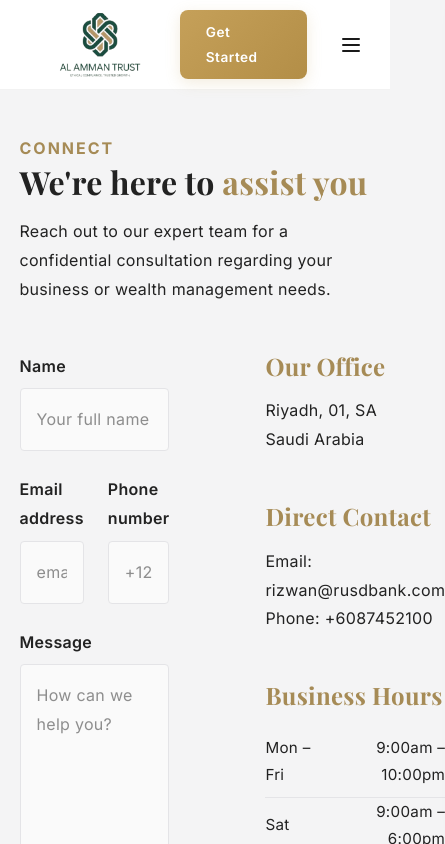
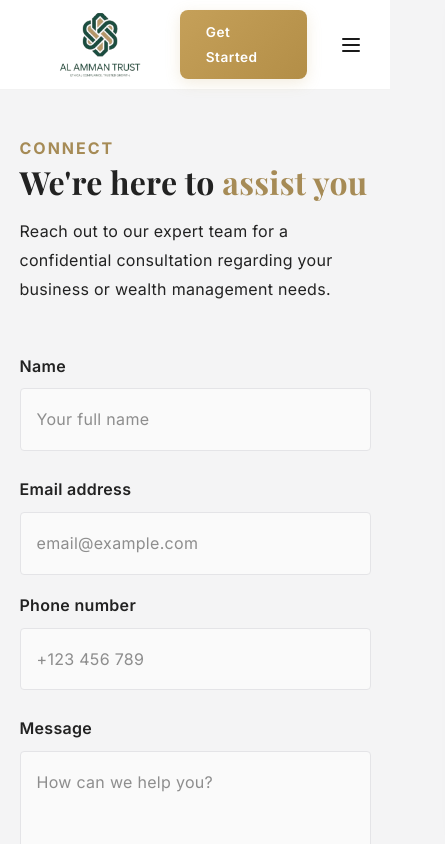
Before and after one commit to ghayas110/alamantrustlltd, a Next.js app: page /contact in a window 390 px wide. Shown: the top 844 px of the page, 445 px wide, since content can reach past the window. Built offline with nearby package versions, Linux system fonts and the light colour scheme; a web font is replaced by a local one.

Commit message:
feat: Implement responsive styling for the contact page using CSS modules.

```diff
--- /dev/null
+++ b/app/contact/contact.module.css
@@ -0,0 +1,39 @@
+.contactSection {
+    padding: var(--section-padding);
+}
+
+.mainGrid {
+    display: grid;
+    grid-template-columns: 1.5fr 1fr;
+    gap: 6rem;
+}
+
+.formGrid {
+    display: grid;
+    grid-template-columns: 1fr 1fr;
+    gap: 1.5rem;
+}
+
+@media (max-width: 1024px) {
+    .mainGrid {
+        grid-template-columns: 1fr;
+        gap: 4rem;
+    }
+}
+
+@media (max-width: 768px) {
+    .formGrid {
+        grid-template-columns: 1fr;
+        gap: 1rem;
+    }
+
+    .contactSection {
+        padding: 4rem 5%;
+    }
+}
+
+@media (max-width: 480px) {
+    .mainGrid {
+        gap: 3rem;
+    }
+}
--- a/app/contact/page.tsx
+++ b/app/contact/page.tsx
@@ -1,5 +1,6 @@
 import Reveal from "@/components/Reveal";
 import type { Metadata } from "next";
+import styles from "./contact.module.css";
 
 export const metadata: Metadata = {
     title: 'Contact | Al Aman Trust',
@@ -7,7 +8,7 @@ export const metadata: Metadata = {
 
 export default function Contact() {
     return (
-        <section className="section">
+        <section className={styles.contactSection}>
             <div className="section-header">
                 <Reveal>
                     <span className="gold" style={{ textTransform: 'uppercase', letterSpacing: '2px', fontWeight: '700' }}>Connect</span>
@@ -16,14 +17,14 @@ export default function Contact() {
                 </Reveal>
             </div>
 
-            <div className="grid" style={{ gridTemplateColumns: '1.5fr 1fr', gap: '6rem' }}>
+            <div className={styles.mainGrid}>
                 <Reveal>
                     <form action="#" className="contact-form">
                         <div className="form-group">
                             <label htmlFor="name">Name</label>
                             <input type="text" id="name" name="name" required placeholder="Your full name" />
                         </div>
-                        <div className="grid" style={{ gridTemplateColumns: '1fr 1fr', gap: '1.5rem' }}>
+                        <div className={styles.formGrid}>
                             <div className="form-group">
                                 <label htmlFor="email">Email address</label>
                                 <input type="email" id="email" name="email" required placeholder="email@example.com" />
```
